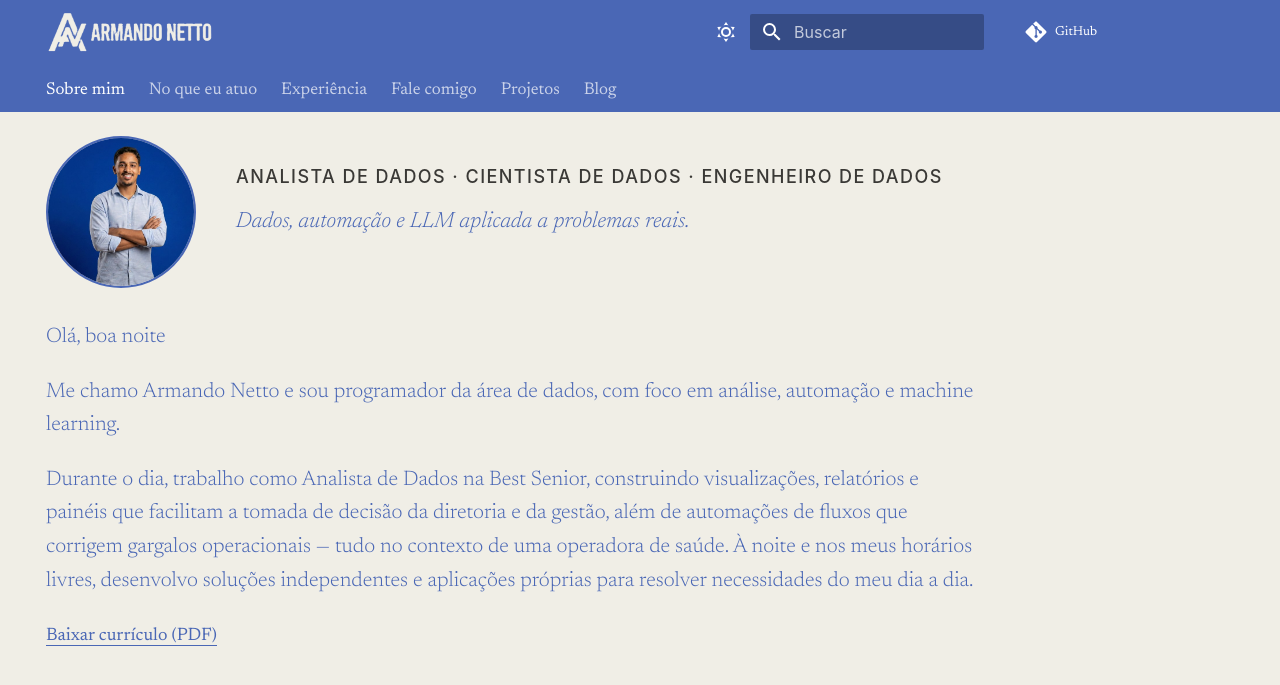
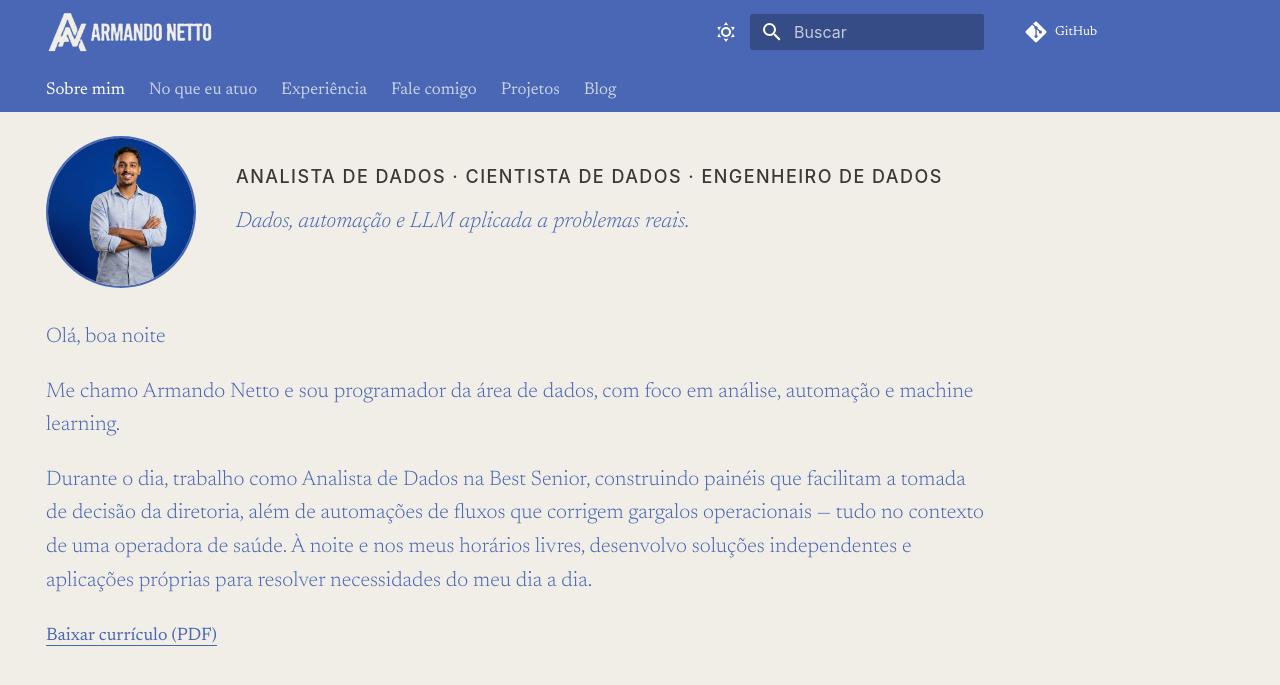
Before and after one commit to armandonettox/portifolio, an MkDocs documentation site: the page built from docs/index.md, in a window 1280 px wide. Shown: the top 685 px of the page. Built offline with MkDocs 1.6.1 and Material for MkDocs 9.7.7, drawn with Linux system fonts in a browser that asks for light colours.

Commit message:
fix(home): simplifica bio escolhendo paineis e diretoria

```diff
--- a/docs/index.md
+++ b/docs/index.md
@@ -16,6 +16,6 @@
 <section class="pf-bio">
   <p><span id="pf-saudacao">Olá</span></p>
   <p>Me chamo Armando Netto e sou programador da área de dados, com foco em análise, automação e machine learning.</p>
-  <p>Durante o dia, trabalho como Analista de Dados na Best Senior, construindo visualizações, relatórios e painéis que facilitam a tomada de decisão da diretoria e da gestão, além de automações de fluxos que corrigem gargalos operacionais — tudo no contexto de uma operadora de saúde. À noite e nos meus horários livres, desenvolvo soluções independentes e aplicações próprias para resolver necessidades do meu dia a dia.</p>
+  <p>Durante o dia, trabalho como Analista de Dados na Best Senior, construindo painéis que facilitam a tomada de decisão da diretoria, além de automações de fluxos que corrigem gargalos operacionais — tudo no contexto de uma operadora de saúde. À noite e nos meus horários livres, desenvolvo soluções independentes e aplicações próprias para resolver necessidades do meu dia a dia.</p>
   <p><a href="assets/cv.pdf" download class="pf-link pf-cv-link">Baixar currículo (PDF)</a></p>
 </section>
```
